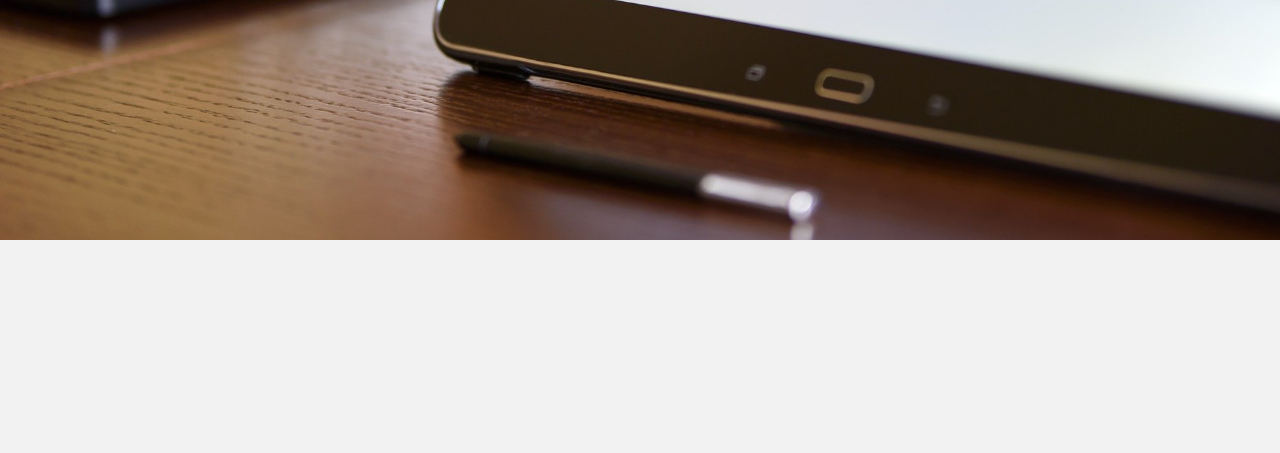
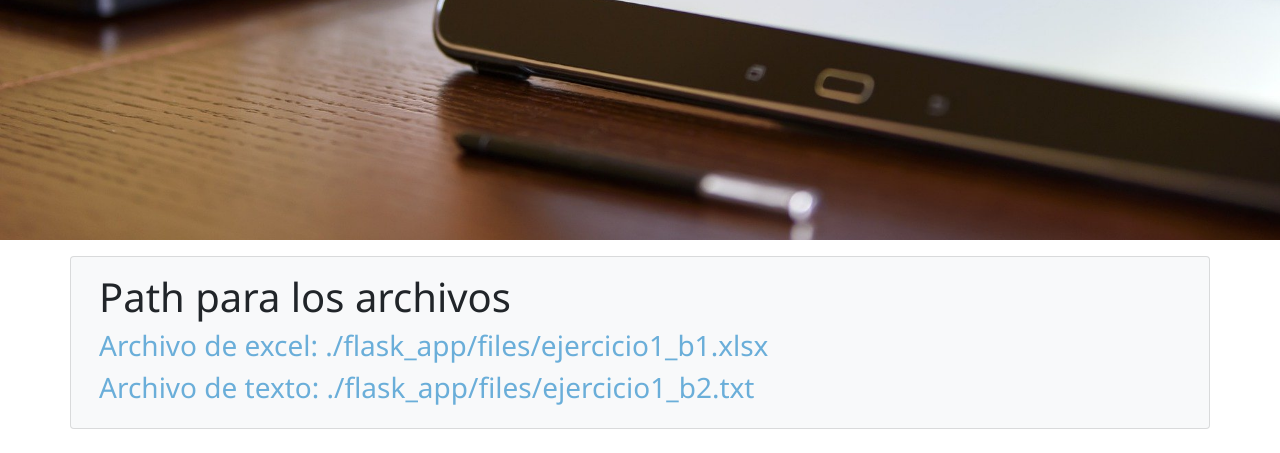
Before and after one commit to yalejop/prueba_tecnica_CALA, a Flask app: page / in a window 1280 px wide. Shown: the part 640-1093 px from the top of the page. Before the commit the page ends 880 px from the top, so only its background shows below. Run offline with Flask 2, Linux system fonts and the light colour scheme.

Commit message:
agregando un label path para los archivos en el home del proyecto

```diff
--- a/flask_app/controllers/data.py
+++ b/flask_app/controllers/data.py
@@ -6,16 +6,17 @@ matplotlib.use('Agg')
 import matplotlib.pyplot as plt
 import base64
 from io import BytesIO
-
-
-
-
 from flask_app import app
 
 @app.route('/')
 def index():
 
-    return render_template('index.html')
+    textFile = './flask_app/files/ejercicio1_b2.txt'
+    excelFile = './flask_app/files/ejercicio1_b1.xlsx'
+    # fileExcel = "/flask_app"
+    # excelPath = os.path
+
+    return render_template('index.html', excel=excelFile, txt=textFile)
 
 @app.route('/pedidos/')
 def pedidos():
@@ -39,16 +40,7 @@ def pedidos():
 
     print(final_table)
 
-    # search = False
-    # q = request.args.get('q')
-    # if q:
-    #     search = True
-
-    # page = request.args.get(get_page_parameter(), type=int, default=1)
-
-    # pagination = Pagination(page=page, search=search, record_name='tables')
-
-    return render_template('pedidos.html', final_table=[final_table], titles=[''])
+    return render_template('pedidos.html', final_table=[final_table])
 
 
 @app.route('/analisis/')
@@ -72,10 +64,6 @@ def plot():
     total = clean_table.groupby(['NOMBRE', 'Tipo de pedido'])['numero de pedido'].count()
 
     img = BytesIO()
-    # y = [1,2,3,4,5]
-    # x = [0,2,1,3,4]
-
-    # plt.plot(total)
     total.plot(kind='bar',figsize=(13,16))
 
 
--- a/flask_app/static/css/style.css
+++ b/flask_app/static/css/style.css
@@ -68,3 +68,7 @@
 tr {
   text-align: end;
 }
+
+h3 {
+  color: #6aaed9;
+}
--- a/flask_app/templates/index.html
+++ b/flask_app/templates/index.html
@@ -19,6 +19,13 @@
         </nav>
       </div>
   </header>
+  <section class= "card mt-3 container bg-light mb-4">
+    <div class="card-body">
+      <h1 class="card-title">Path para los archivos</h1>
+      <h3>Archivo de excel: {{excel}}</h3>
+      <h3>Archivo de texto: {{txt}}</h3>
     </div>
+  </section>
+</body>
 
 </html>
```
Also changed, not shown: flask_app/__init__.py (line endings or trailing spaces). Lines whose indentation alone changed are shown as unchanged.
